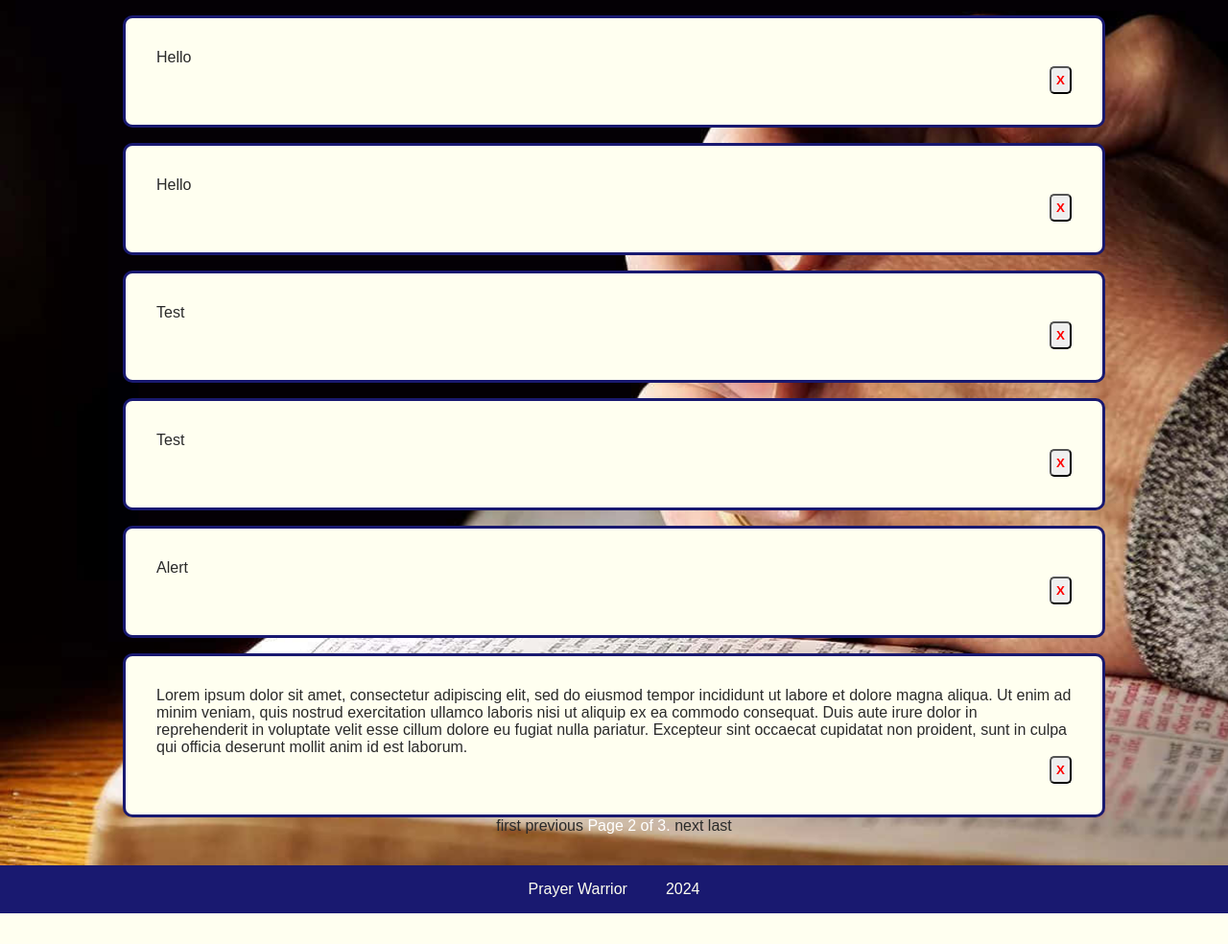
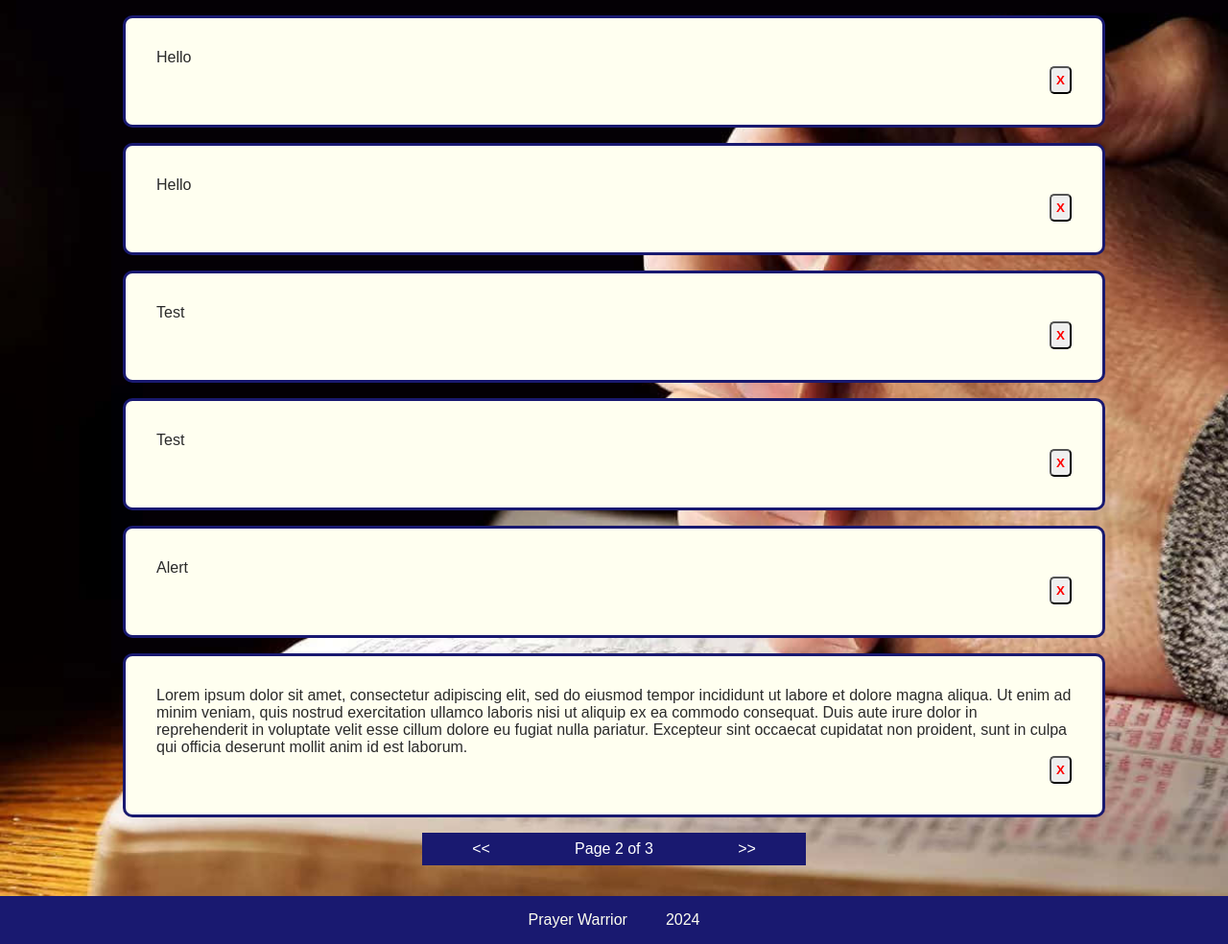
Before and after one commit to stephenlindstrom/prayer_warrior, a Django app: page /app/personal-prayer/?page=2 in a window 1280 px wide. Shown: the part 149-1133 px from the top of the page at 96% size. Before the commit the page ends 1101 px from the top, so only its background shows below. Run offline with Django 5.2, Linux system fonts and the light colour scheme; a user stored in the database is signed in; data comes from the database, SQL or seed files in the repository; both versions use the stored data as it was after the commit.

Commit message:
Update styling of pages
Update background image on login page
Update styling of next and previous links
Begin styling 'Add prayer request' page

```diff
--- a/app/static/app/index.css
+++ b/app/static/app/index.css
@@ -6,9 +6,3 @@ blockquote {
     font-size: 2.7rem;
     font-family: Georgia, 'Times New Roman', Times, serif
 }
-
-body {
-    background-image: url(images/prayer-3.jpg);
-    background-size: cover;
-    background-position: 0 5rem;
-}
--- a/app/static/app/login.css
+++ b/app/static/app/login.css
@@ -1,5 +1,10 @@
 * {
     box-sizing: border-box;
+}
+
+body {
+    background-color: var(--background-color);
+    background-image: none;
 }
 
 .page-container {
--- a/app/static/app/personal-prayer.css
+++ b/app/static/app/personal-prayer.css
@@ -68,5 +68,24 @@ a {
 }
 
 .pagination {
+    display: flex;
+    color: white;
+    width: 400px;
+    background-color: var(--primary-color);
+    padding: 0.5rem;
+    margin-top: 1rem;
+    justify-content: space-around;
+
+}
+
+.pagination a {
     color: white;
 }
+
+.pagination a:hover {
+    color: #b2bfdb;
+}
+
+.hidden {
+    visibility: hidden;
+}
--- a/app/templates/app/personal-prayer.html
+++ b/app/templates/app/personal-prayer.html
@@ -27,21 +27,26 @@
     <p>No items</p>
 {% endif %}
     <div class="pagination">
-        <span class="step-links">
+        <div class="previous">
             {% if page_obj.has_previous %}
-                <a href="?page=1">first</a>
-                <a href="?page={{page_obj.previous_page_number }}">previous</a>
+                <a href="?page={{page_obj.previous_page_number }}"><<</a>
+            {% else %}
+                <p class="hidden"><<</p>
             {% endif %}
 
-            <span class="current">
-                Page {{ page_obj.number }} of {{ page_obj.paginator.num_pages }}.
-            </span>
+        </div>
 
+        <div class="current-page">
+            Page {{ page_obj.number }} of {{ page_obj.paginator.num_pages }}
+        </div>
+
+        <div class="next">
             {% if page_obj.has_next %}
-                <a href="?page={{ page_obj.next_page_number }}">next</a>
-                <a href="?page={{page_obj.paginator.num_pages }}">last</a>
+                <a href="?page={{ page_obj.next_page_number }}">>></a>
+            {% else %}
+                <p class="hidden">>></p>
             {% endif %}
-        </span>
+        </div>
     </div>
 </div>
 {% endblock %}
```
Also changed, not shown: app/static/app/prayer-request.css (added, +18 -0 lines), app/templates/app/prayer-request.html (+12 -6 lines), db.sqlite3.
